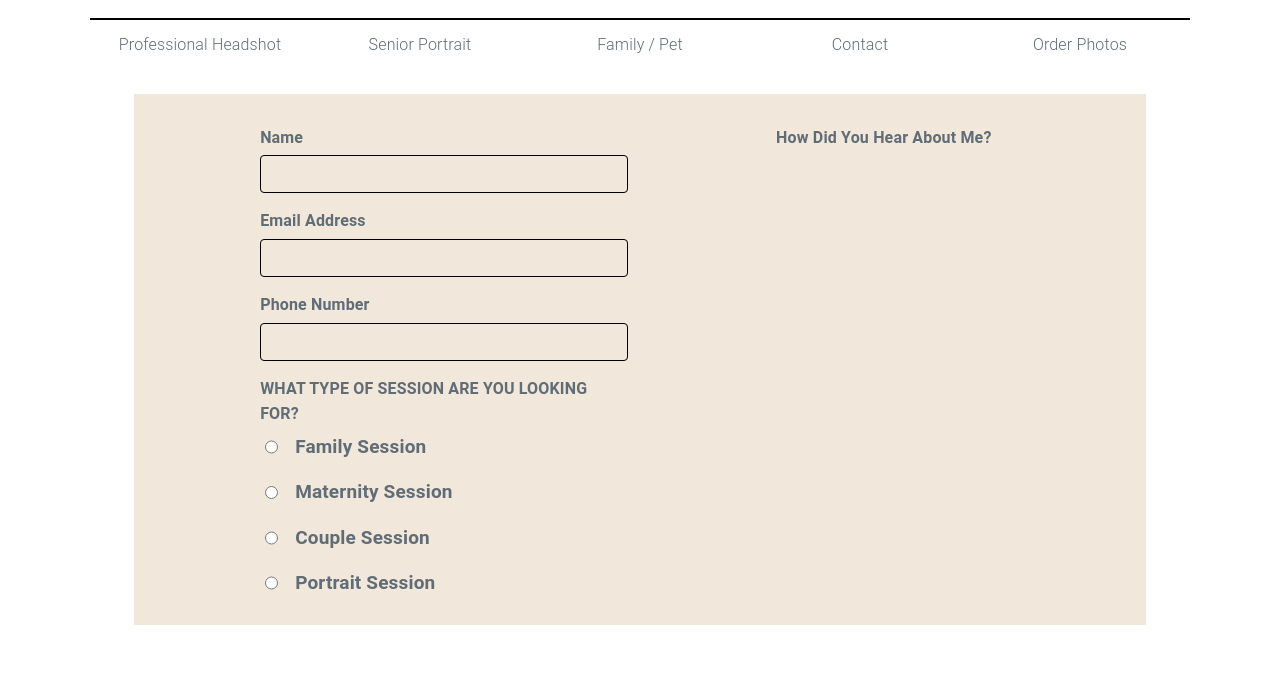
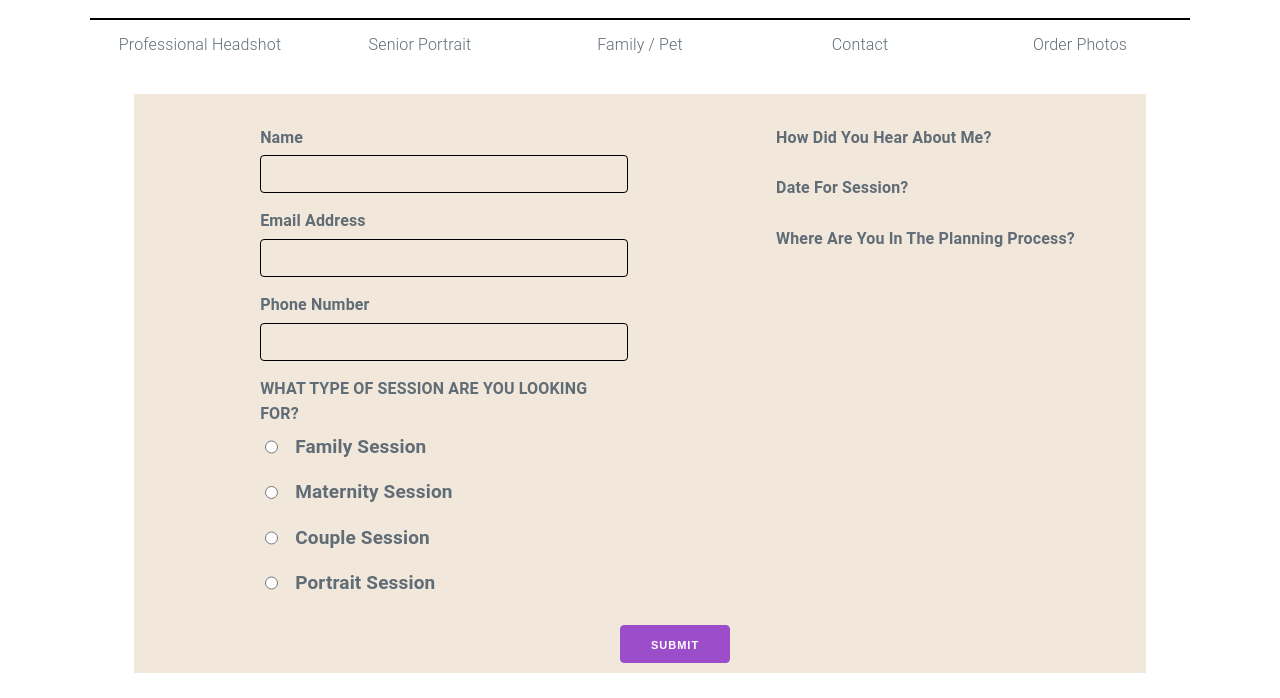
Before and after one commit to Boywondr84/M.Butler-Photo, a website: page index.html in a window 1280 px wide. Shown: the part 102-800 px from the top of the page. Drawn offline with nearby package versions, Linux system fonts and the light colour scheme.

Commit message:
a few additions to the contact form questionnaire

```diff
--- a/index.html
+++ b/index.html
@@ -69,12 +69,24 @@
         </div>
       </div>
       </fieldset>
+      <div>
+        <button>Submit</button>
+      </div>
         </div>
       </div>
       <div class="container">
         <div class="row" id="questions">
           <div id="moreInfo">
             <p>How Did You Hear About Me?</p>
+            <!-- drop down selection -->
+            <div id="calendar">
+              <p>Date For Session?</p>
+              <!-- add a calendar -->
+            </div>
+            <div id="planning">
+              <p>Where Are You In The Planning Process?</p>
+              <!-- radio button selection -->
+            </div>
           </div>
         </div>
       </div>
--- a/style.css
+++ b/style.css
@@ -61,3 +61,8 @@
   font-weight: 700;
   font-size: 1.6rem;
 }
+
+.sessionSelect button {
+  margin-left: 100%;
+  margin-right: 100%;
+}
```
